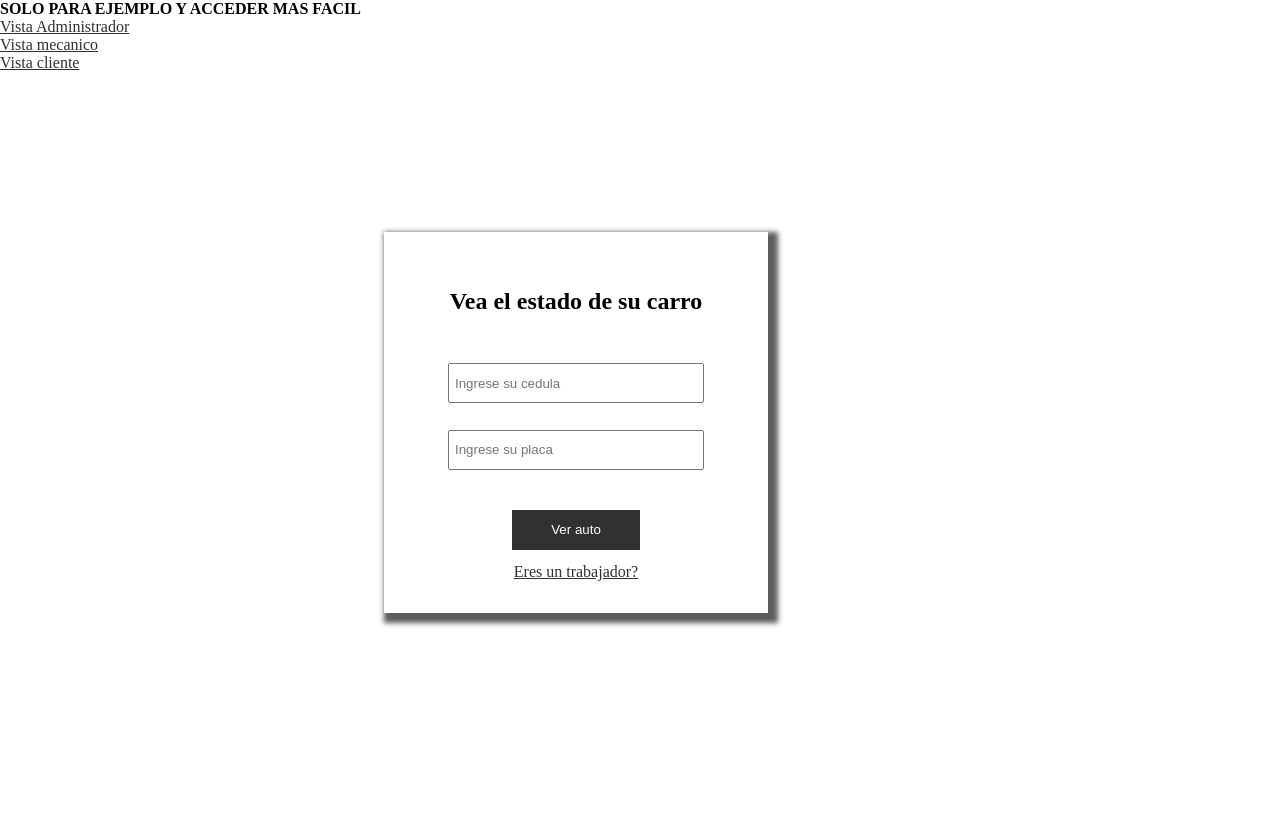
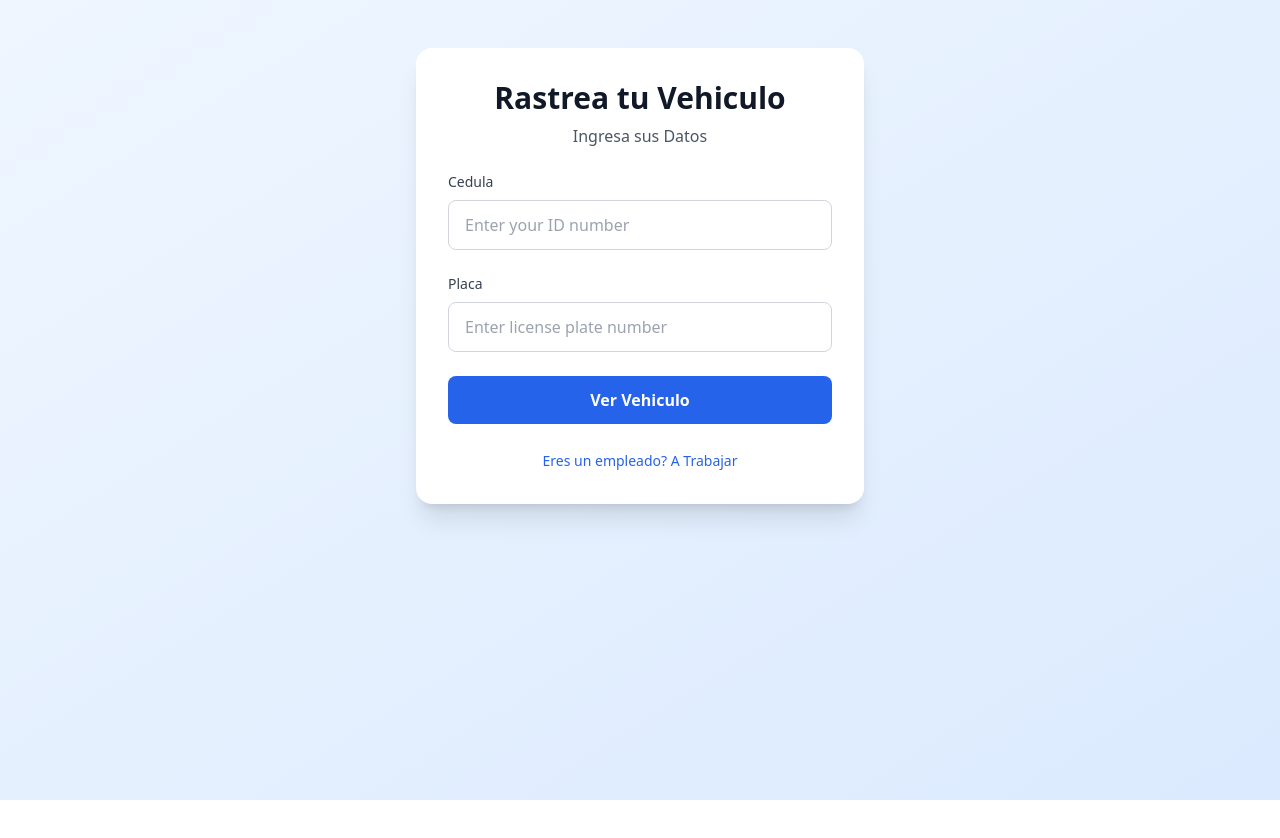
Before and after one commit to angelddeleon/Gestion_Talleres, a website: page frontend/modules/login/index.html in a window 1280 px wide. After the commit the page ends 800 px from the top, so only its background shows below. Drawn offline with nearby package versions, Linux system fonts and the light colour scheme.

Commit message:
Migracion diseno

```diff
--- a/frontend/login.js
+++ b/frontend/login.js
@@ -67,4 +67,7 @@ async function validar() {
     }
 }
 
-document.getElementById("signInButton").addEventListener("click", validar);
+document.getElementById("loginForm").addEventListener("submit", (e)=>{
+    e.preventDefault()
+    validar()
+});
--- a/frontend/modules/login/index.html
+++ b/frontend/modules/login/index.html
@@ -3,48 +3,43 @@
 <head>
     <meta charset="UTF-8">
     <meta name="viewport" content="width=device-width, initial-scale=1.0">
-    <link rel="stylesheet" href="index.css">
-    <title>Document</title>
+    <script src="https://cdn.tailwindcss.com"></script>
+    <title>Car Status Form</title>
 </head>
-<body>
-
-    <ul>
-        <!-- ESTO SOLO ES PARA EJEMPLO Y ACCEDER MAS FACIL -->
-        <h4>SOLO PARA EJEMPLO Y ACCEDER MAS FACIL</h4>
-        <li> <a href="./modules/vistaAdministrador/index.html">Vista Administrador</a></li>
-        <li> <a href="./modules/vistaMecanico/mecanico.html">Vista mecanico</a></li>
-        <li> <a href="./modules/vistaCliente/vistaCliente.html">Vista cliente</a></li>
-
-    </ul>
-
-    <div class="contenedor">
-
-        <div class="contForm" id="divSignin">
-            <h2>Vea el estado de su carro</h2>
-
-            <form id="formSignIn">
-
-                <input type="number" id="cedula" placeholder="Ingrese su cedula">
-
-                <input type="text" id="placa" placeholder="Ingrese su placa">
-
+<body class="min-h-screen bg-gradient-to-br from-blue-50 to-blue-100">
+    <div class="container mx-auto px-4 py-12">
+        <div class="max-w-md mx-auto bg-white rounded-2xl shadow-xl p-8 space-y-6">
+            <div class="text-center">
+                <h1 class="text-3xl font-bold text-gray-900">Rastrea tu Vehiculo</h1>
+                <p class="mt-2 text-gray-600">Ingresa sus Datos</p>
+            </div>
+            <form id="carStatusForm" class="space-y-6">
+                <div class="space-y-2">
+                    <label for="cedula" class="block text-sm font-medium text-gray-700">Cedula</label>
+                    <div class="relative">
+                        <input type="number" id="cedula" name="cedula" class="block w-full px-4 py-3 rounded-lg border border-gray-300 focus:ring-2 focus:ring-blue-500 focus:border-transparent transition duration-150 ease-in-out" placeholder="Enter your ID number" required>
+                        <div class="hidden text-red-500 text-sm mt-1" id="cedulaError">Ingresa Cedula asociada con el vehiculos</div>
+                    </div>
+                </div>
+                <div class="space-y-2">
+                    <label for="placa" class="block text-sm font-medium text-gray-700">Placa</label>
+                    <div class="relative">
+                        <input type="text" id="placa" name="placa" class="block w-full px-4 py-3 rounded-lg border border-gray-300 focus:ring-2 focus:ring-blue-500 focus:border-transparent transition duration-150 ease-in-out" placeholder="Enter license plate number" required>
+                        <div class="hidden text-red-500 text-sm mt-1" id="placaError">Ingresa placa de vehiculo</div>
+                    </div>
+                </div>
+                <div class="flex items-center justify-between space-x-4">
+                    <button type="submit" class="w-full bg-blue-600 hover:bg-blue-700 text-white font-semibold px-6 py-3
+                    rounded-lg transform transition duration-200 hover:scale-[1.02] focus:outline-none focus:ring-2
+                    focus:ring-blue-500 focus:ring-offset-2">Ver Vehiculo</button>
+                </div>
+                <div class="text-center">
+                    <a href="../../index.html" class="text-blue-600 hover:text-blue-800 text-sm font-medium transition duration-150 ease-in-out">Eres un empleado? A Trabajar</a>
+                </div>
             </form>
-
-            <div class="buttons">
-                <button id="signInButton" >Ver auto</button>
-
-                <a href="../../index.html">Eres un trabajador?</a>
-            </div>
-
-
-
-
         </div>
-
     </div>
 
-
-
+    <script src="./index.js"></script>
 </body>
-<script src="index.js" type="module"></script>
 </html>
--- a/frontend/modules/login/index.js
+++ b/frontend/modules/login/index.js
@@ -68,4 +68,7 @@ async function validar() {
     }
 }
 
-document.getElementById("signInButton").addEventListener("click", validar);
+document.getElementById("carStatusForm").addEventListener("submit", (e)=>{
+    e.preventDefault();
+    validar();
+});
```
Also changed, not shown: frontend/index.html (+25 -34 lines).
